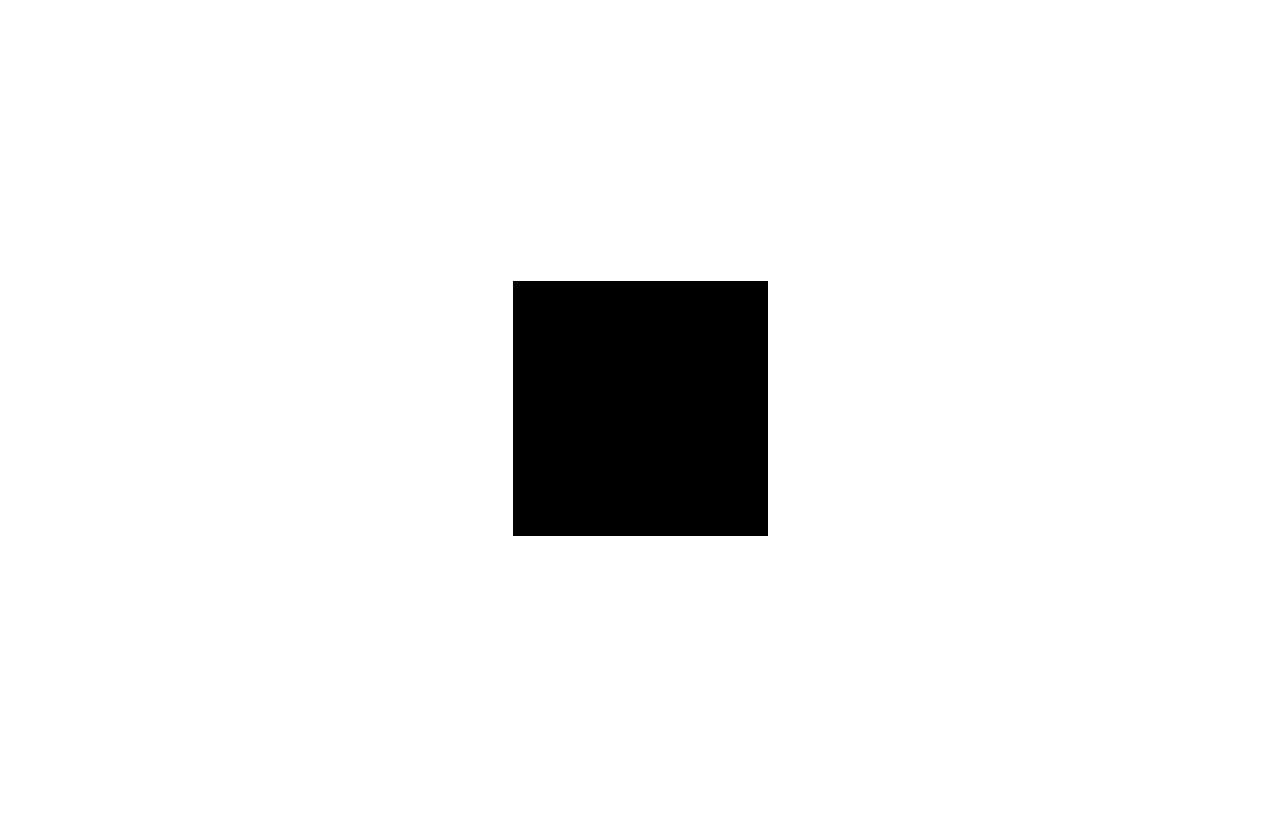
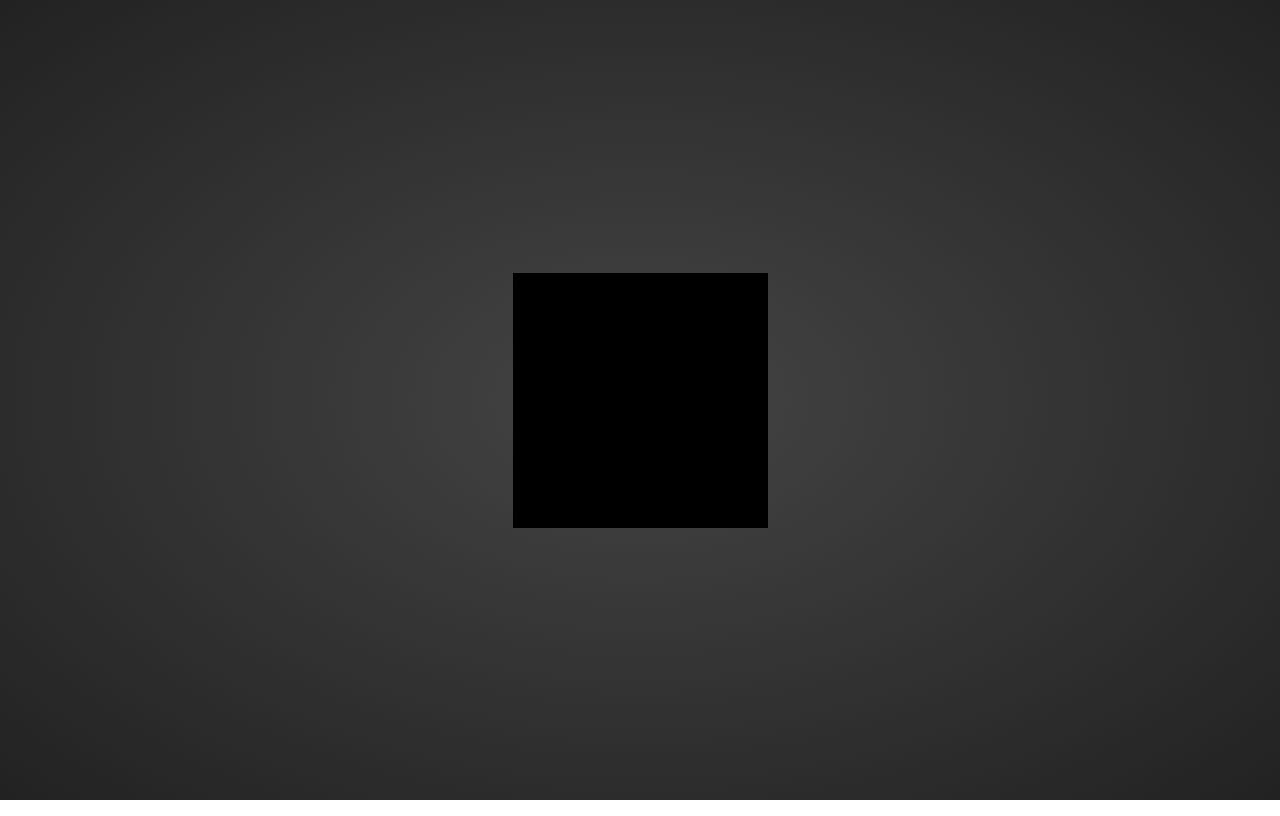
Before and after one commit to raggiodev/ReactJS-Sesion12-OpenBootcamp, a React (Vite) app: page / in a window 1280 px wide. Built offline with nearby package versions, Linux system fonts and the light colour scheme; the HTML template or start-up script is replaced by a standard one.

Commit message:
add styles in index.css

```diff
--- a/src/index.css
+++ b/src/index.css
@@ -0,0 +1,9 @@
+*{
+    padding: 0;
+    margin: 0;
+    box-sizing: border-box;
+}
+
+body{
+    background: radial-gradient(#444,#222);
+}
```
